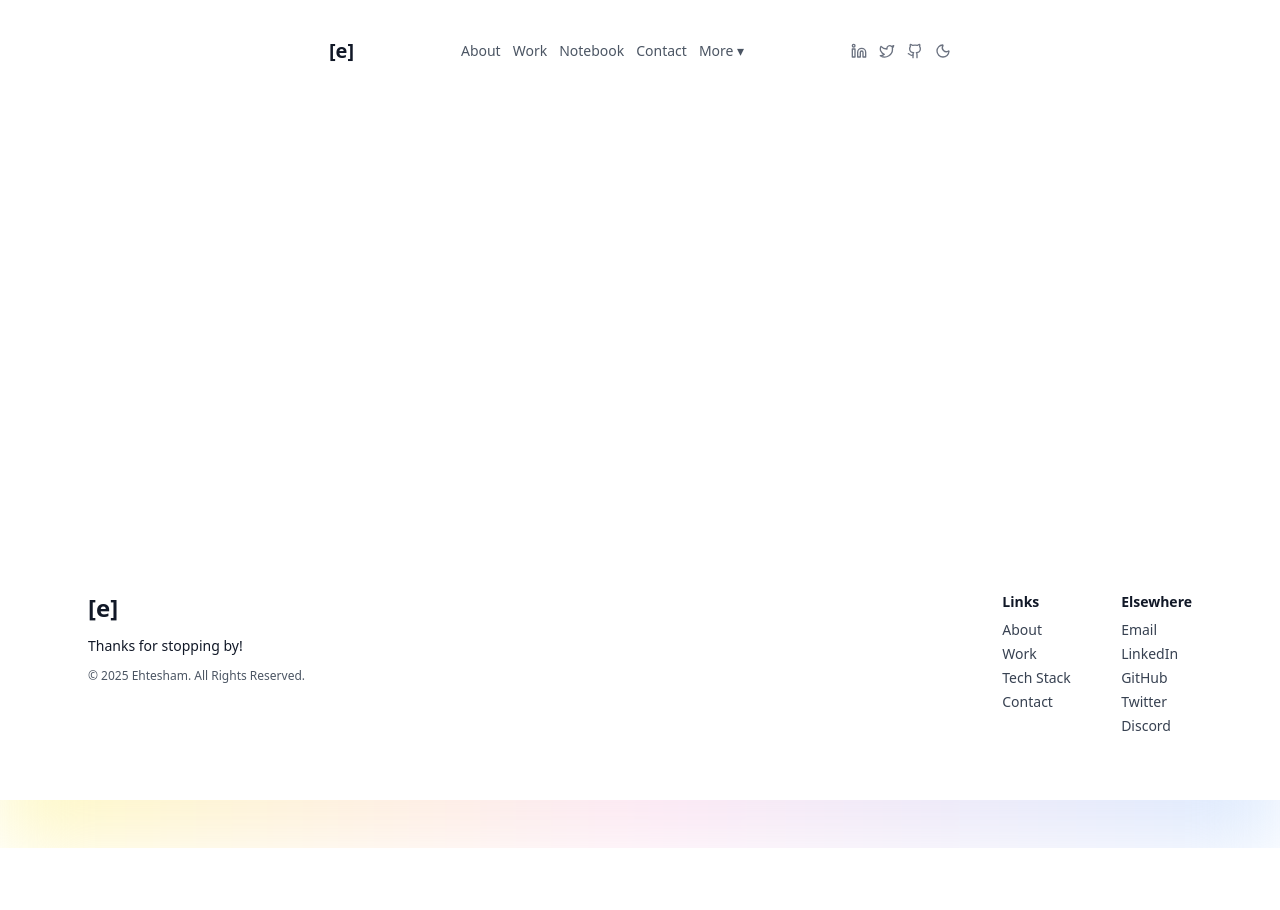
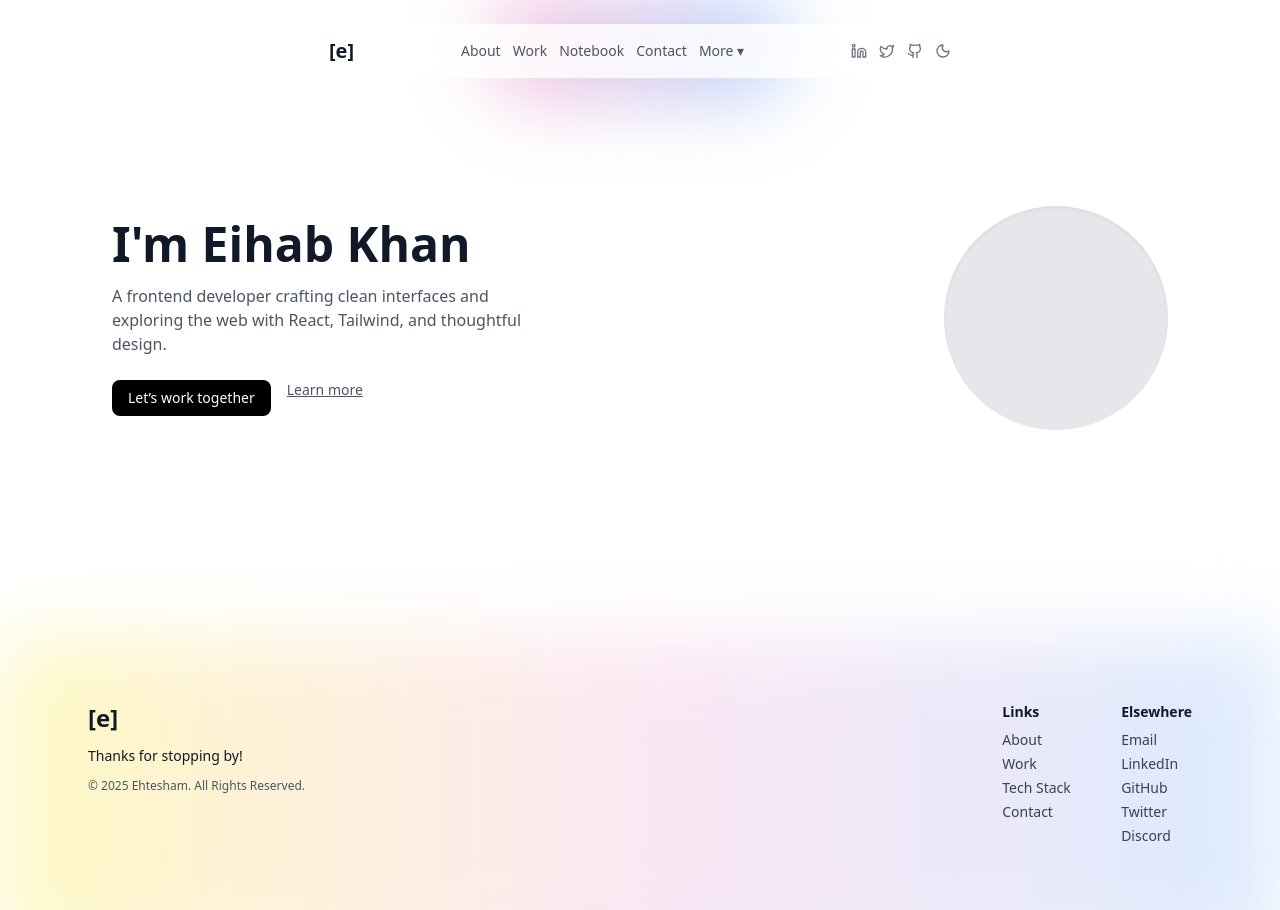
Before and after one commit to rubina557/portfolio_website, a React (Vite) app: page / in a window 1280 px wide. Before the commit the page ends 848 px from the top, so only its background shows below. Built offline with nearby package versions, Linux system fonts and the light colour scheme.

Commit message:
Layout.jsx

```diff
--- a/src/components/Layout.jsx
+++ b/src/components/Layout.jsx
@@ -1,31 +1,40 @@
 import Navbar from "./Navbar";
 import Footer from "./Footer";
+import Header from "./Header";
 import { useEffect, useState } from "react";
 
-const Layout = ({ children }) => {
+const Layout = () => {
   const [theme, setTheme] = useState("light");
 
   useEffect(() => {
-    // Check for saved theme preference or default to 'light'
     const savedTheme = localStorage.getItem("theme") || "light";
     setTheme(savedTheme);
   }, []);
 
   useEffect(() => {
-    // Update document class and save preference
     document.documentElement.classList.toggle("dark", theme === "dark");
     localStorage.setItem("theme", theme);
   }, [theme]);
 
   return (
-    <div className="min-h-screen flex flex-col bg-white dark:bg-gray-900 text-gray-900 dark:text-gray-100 transition-colors">
-      <Navbar theme={theme} setTheme={setTheme} />
+    <div className="relative min-h-screen flex flex-col bg-white dark:bg-gray-900 text-gray-900 dark:text-gray-100 transition-colors overflow-hidden">
 
-      <main className="flex-grow">
-        <div className="max-w-6xl mx-auto px-6 py-12">{children}</div>
-      </main>
+      {/* TOP Gradient */}
+      <div className="absolute top-0 left-1/2 transform -translate-x-1/2 w-[300px] h-24 rounded-full bg-gradient-to-r from-pink-400 to-blue-400 opacity-50 blur-2xl z-0" />
 
-      <Footer />
+      {/* BOTTOM Gradient */}
+      <div className="absolute bottom-0 left-1/2 transform -translate-x-1/2 w-[300px] h-24 rounded-full bg-gradient-to-r from-pink-400 to-blue-400 opacity-50 blur-2xl z-0" />
+
+      {/* Content Layer */}
+      <div className="relative z-10 flex flex-col min-h-screen">
+        <Navbar theme={theme} setTheme={setTheme} />
+        <main className="flex-grow">
+          <div className="max-w-6xl mx-auto px-6 py-12">
+            <Header />
+          </div>
+        </main>
+        <Footer />
+      </div>
     </div>
   );
 };
```
